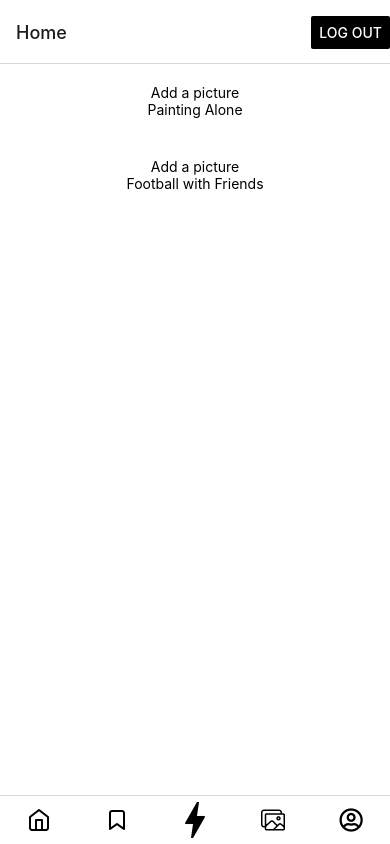
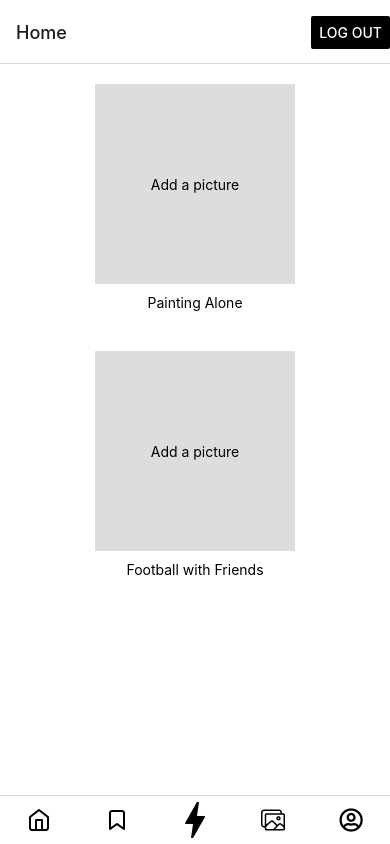
Before and after one commit to anthonyazrak/acGen, a React Native app: screen /MainTabs in a window 390 px wide. Built offline with nearby package versions, Linux system fonts and the light colour scheme.

Commit message:
Pictures home page

```diff
--- a/screens/HomeScreen.jsx
+++ b/screens/HomeScreen.jsx
@@ -1,5 +1,5 @@
-import React, { useState } from 'react';
-import { View, Text, Button, Image, FlatList, TouchableOpacity } from 'react-native';
+import React, { useState, useEffect } from 'react';
+import { View, Text, Image, FlatList, TouchableOpacity, Platform, Alert } from 'react-native';
 import * as ImagePicker from 'expo-image-picker';
 
 function HomeScreen() {
@@ -9,8 +9,18 @@ function HomeScreen() {
     // ... other activities
   ]);
 
+  useEffect(() => {
+    (async () => {
+      if (Platform.OS !== 'web') {
+        const { status } = await ImagePicker.requestMediaLibraryPermissionsAsync();
+        if (status !== 'granted') {
+          Alert.alert('Permission Required', 'Sorry, we need camera roll permissions to make this work!');
+        }
+      }
+    })();
+  }, []);
+
   const pickImage = async (id) => {
-    // No permissions request is necessary for launching the image library
     let result = await ImagePicker.launchImageLibraryAsync({
       mediaTypes: ImagePicker.MediaTypeOptions.Images,
       allowsEditing: true,
@@ -18,18 +28,25 @@ function HomeScreen() {
       quality: 1,
     });
 
+    console.log(result); // Log the result to see what data is returned
+
     if (!result.cancelled) {
-      setActivities(activities.map(activity => {
+      // Extract the uri from the first item in the assets array
+      const uri = result.assets[0].uri;
+      console.log('Updating activity with ID:', id, 'with URI:', uri); // Log the URI being set
+
+      setActivities(currentActivities => currentActivities.map(activity => {
         if (activity.id === id) {
-          return { ...activity, imageUri: result.uri };
+          return { ...activity, imageUri: uri };
         }
         return activity;
       }));
     }
   };
 
+
   return (
-    <View style={{ flex: 1, alignItems: 'center', justifyContent: 'center', backgroundColor: "white" }}>
+    <View style={{ flex: 1, backgroundColor: "white" }}>
       <FlatList
         data={activities}
         keyExtractor={(item) => item.id}
@@ -38,11 +55,11 @@ function HomeScreen() {
             {item.imageUri ? (
               <Image source={{ uri: item.imageUri }} style={{ width: 200, height: 200 }} />
             ) : (
-              <TouchableOpacity onPress={() => pickImage(item.id)}>
+              <TouchableOpacity onPress={() => pickImage(item.id)} style={{ alignItems: 'center', justifyContent: 'center', height: 200, width: 200, backgroundColor: '#ddd' }}>
                 <Text>Add a picture</Text>
               </TouchableOpacity>
             )}
-            <Text>{item.name}</Text>
+            <Text style={{ marginTop: 10 }}>{item.name}</Text>
           </View>
         )}
       />
```
